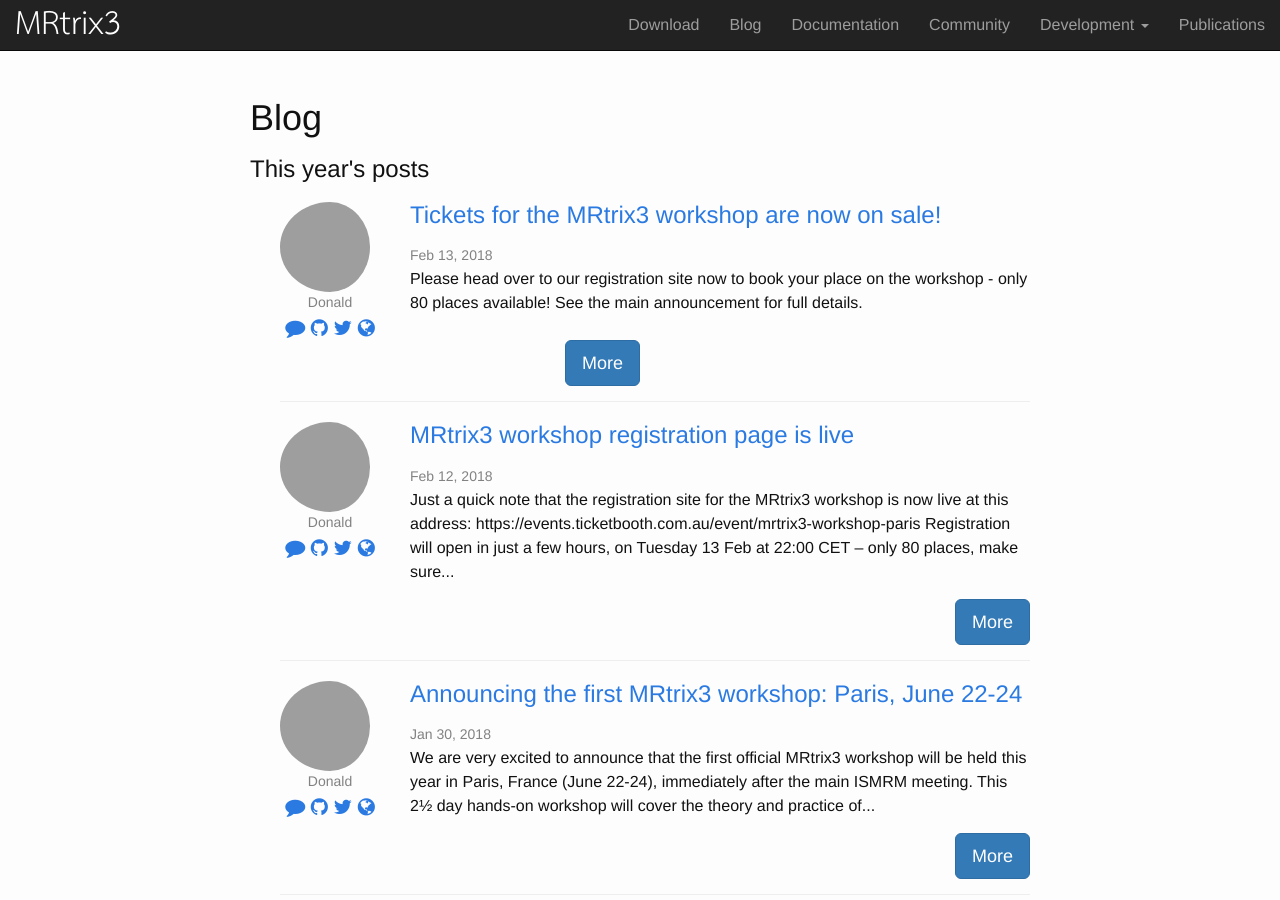
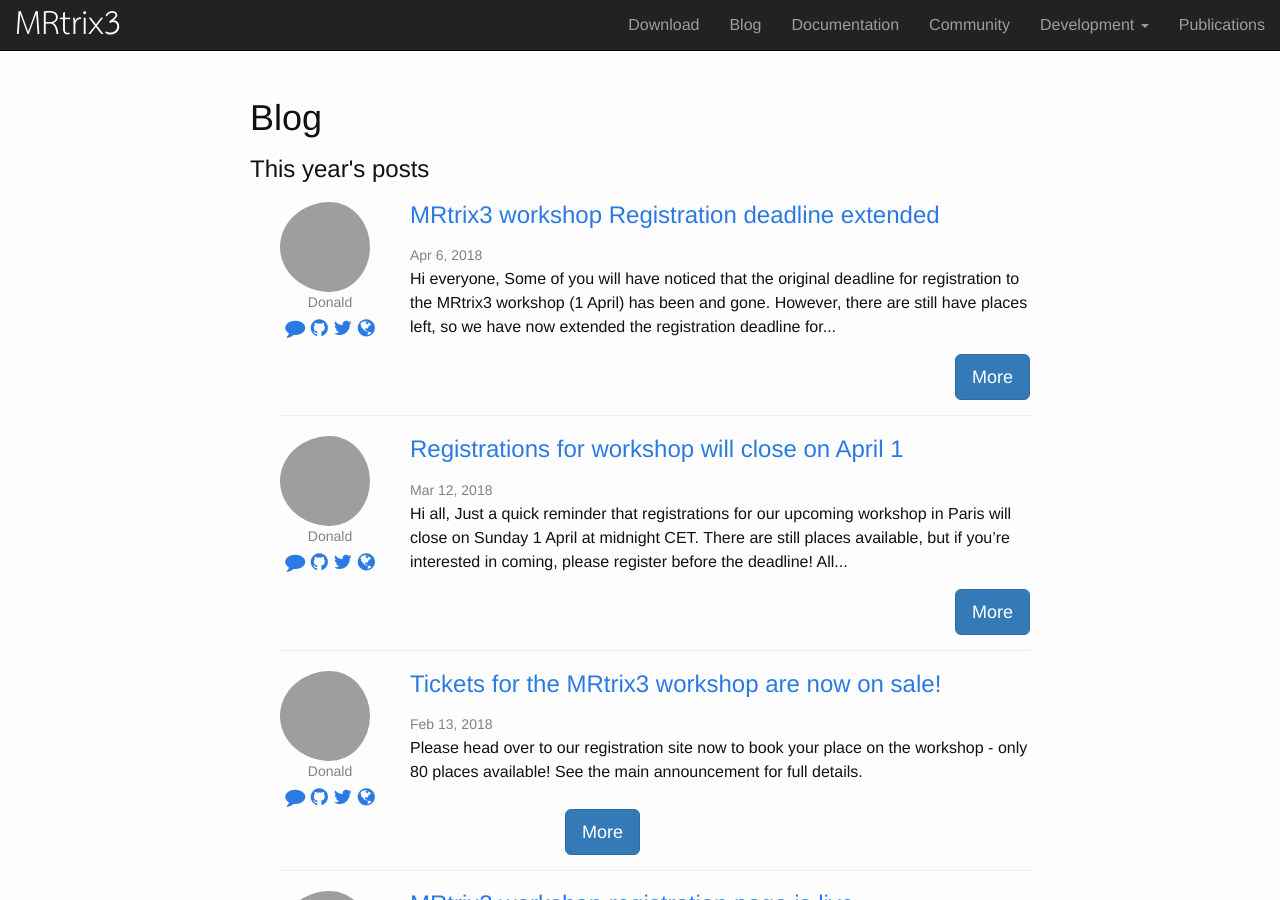
Before and after one commit to MRtrix3/MRtrix3.github.io, a Jekyll site: the page built from blog.html, in a window 1280 px wide and 900 px high. Built offline with Jekyll 4.4.1, drawn with Linux system fonts in a browser that asks for light colours; nearby versions of some CDN libraries; grey boxes are pictures that could not be loaded.

Commit message:
Automatic update of blog from community forum announcements

```diff
--- a/_posts/2018/01/2018-01-30-announcing-the-first-mrtrix3-workshop-paris-june-22-24.md
+++ b/_posts/2018/01/2018-01-30-announcing-the-first-mrtrix3-workshop-paris-june-22-24.md
@@ -57,7 +57,7 @@
 
 Registration includes all sessions, coffee/tea breaks and lunch for each day. Accommodation is _not_ included. All course materials, including lecture slides, tutorial instructions, and example data sets will be made available after the course.
 
-[The registration page can be found here](https://events.ticketbooth.com.au/event/mrtrix3-workshop-paris/). It will be open from **Tuesday 13 February** at **10pm (CET)**, and will close once the maximum of 80 participants has been reached. A further announcement will be made nearer the time with further details.
+[The registration page can be found here](https://events.ticketbooth.com.au/event/mrtrix3-workshop-paris/). It will be open from **Tuesday 13 February** at **10pm (CET)**, and will **close on Sunday 1 April, midnight CET**, or once the maximum of 80 participants has been reached. A further announcement will be made nearer the time with further details.
 
 ---
 
--- /dev/null
+++ b/_posts/2018/03/2018-03-12-registrations-for-workshop-will-close-on-april-1.md
@@ -0,0 +1,13 @@
+---
+layout: post
+title: 'Registrations for workshop will close on April 1'
+author: 'jdtournier'
+date: 2018-03-12 22:19:40
+categories:
+discourse_id: 1520
+---
+Hi all,
+
+Just a quick reminder that registrations for our [upcoming workshop in Paris](http://www.mrtrix.org/2018/01/30/announcing-the-first-mrtrix3-workshop-paris-june-22-24/) will **close on Sunday 1 April at midnight CET**. There are still places available, but if you're interested in coming, please register before the deadline!
+
+All the best from the _MRtrix3_ team!
--- /dev/null
+++ b/_posts/2018/04/2018-04-06-mrtrix3-workshop-registration-deadline-extended.md
@@ -0,0 +1,18 @@
+---
+layout: post
+title: 'MRtrix3 workshop Registration deadline extended'
+author: 'jdtournier'
+date: 2018-04-06 10:44:54
+categories:
+discourse_id: 1572
+---
+Hi everyone,
+
+Some of you will have noticed that the original deadline for registration to the _MRtrix3_ workshop (1 April) has been and gone. However, there are still have places left, so we have now extended the registration deadline for another month.
+
+Registrations **will now close on Tuesday 1 May, midnight CET.**
+Book now to avoid disappointment!
+
+All the best,
+
+The _MRtrix3_ team
```
